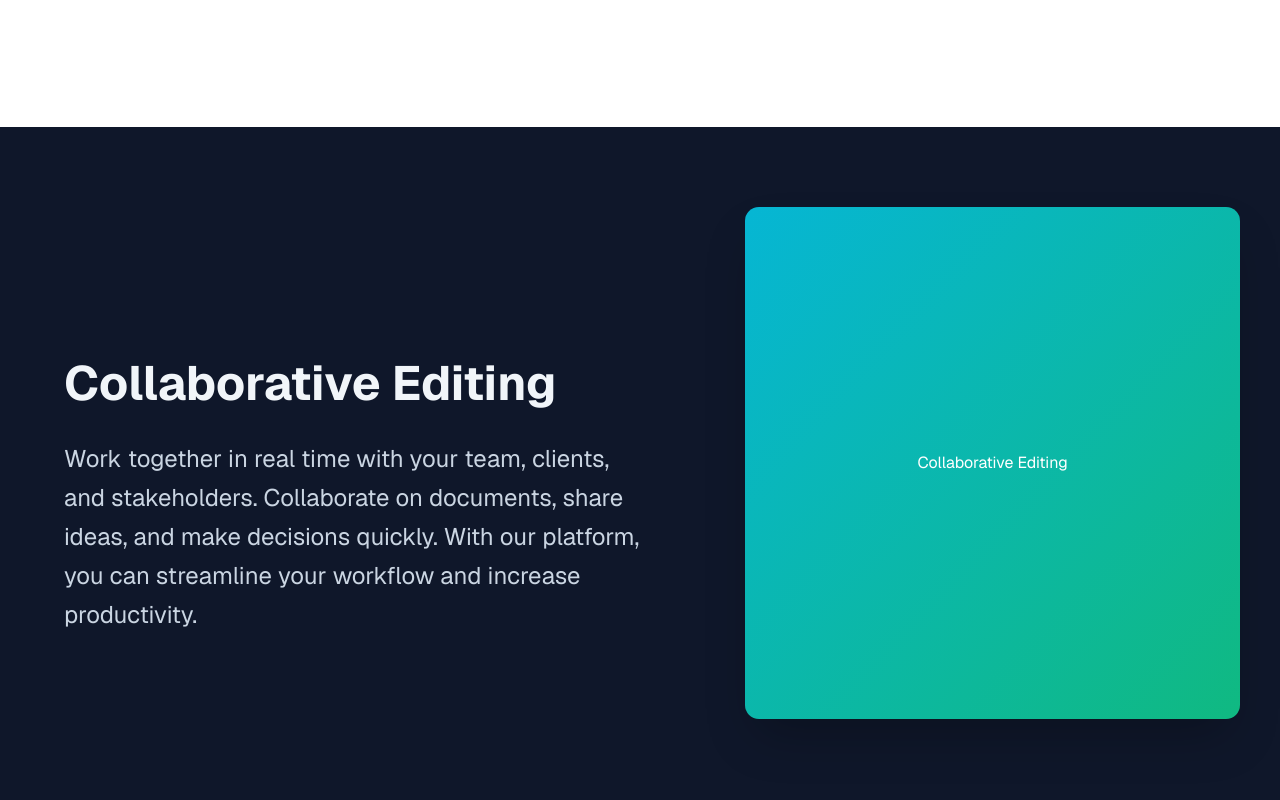
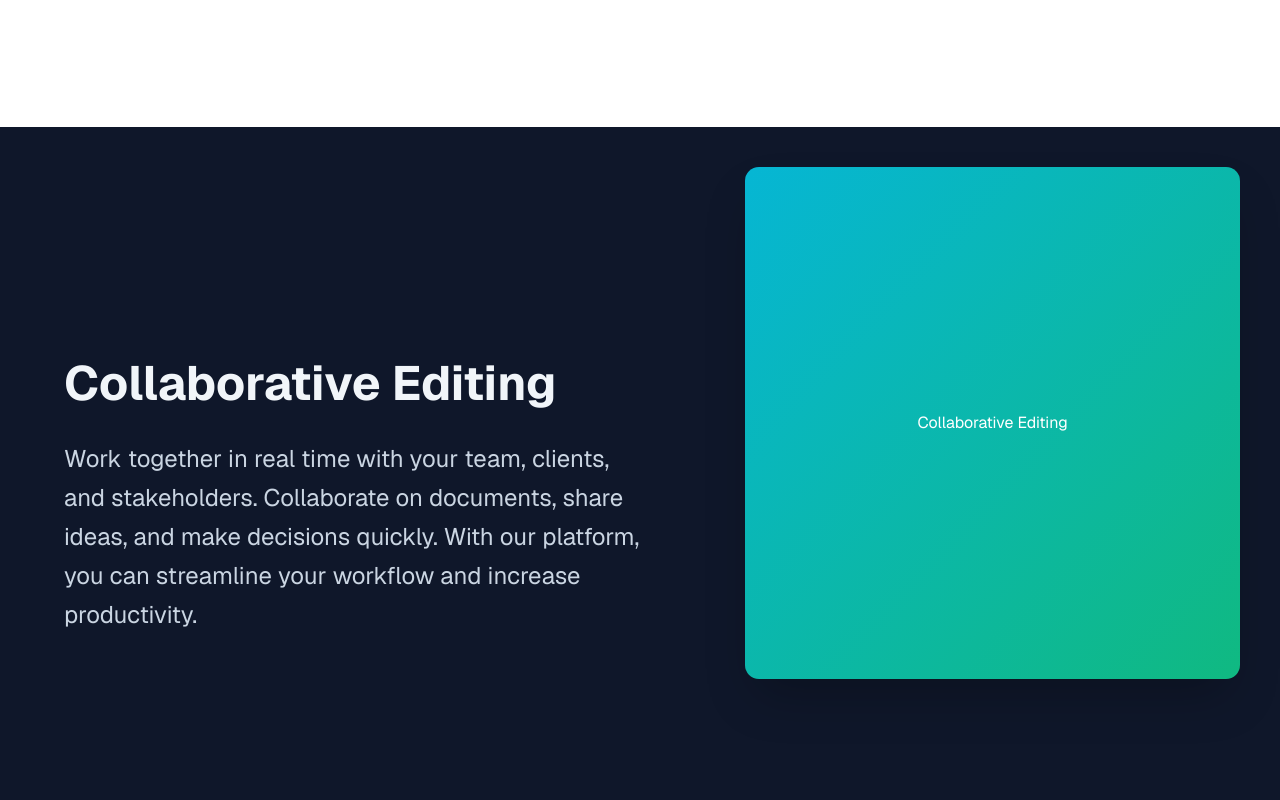
Before and after one commit to team-virtura-tech/virtura-tech-webapp, a Next.js app: page / in a window 1280 px wide. Shown: the part 1640-2440 px from the top of the page. Built offline with nearby package versions, Linux system fonts and the light colour scheme.

Commit message:
[PATCH] projects scroll fix (#4)
Co-authored-by: jainil04 <33036617+jainil04@users.noreply.github.com>

```diff
--- a/src/components/ui/sticky-scroll-reveal.tsx
+++ b/src/components/ui/sticky-scroll-reveal.tsx
@@ -17,9 +17,8 @@ export const StickyScroll = ({
   const [activeCard, setActiveCard] = React.useState(0);
   const ref = useRef<HTMLDivElement>(null);
   const { scrollYProgress } = useScroll({
-    // uncomment line 22 and comment line 23 if you DONT want the overflow container and want to have it change on the entire page scroll
-    // target: ref
-    container: ref,
+    // Using page scroll and targeting the ref element to start when section reaches top
+    target: ref,
     offset: ['start start', 'end start'],
   });
   const cardLength = content.length;
@@ -70,7 +69,7 @@ export const StickyScroll = ({
       animate={{
         backgroundColor: backgroundColors[activeCard % backgroundColors.length],
       }}
-      className="relative flex h-screen justify-center space-x-12 overflow-y-auto p-10 md:space-x-16 lg:space-x-20"
+      className="relative flex min-h-screen justify-center space-x-12 p-10 md:space-x-16 lg:space-x-20"
       ref={ref}
     >
       <div className="relative flex items-start px-4 md:px-6">
```
